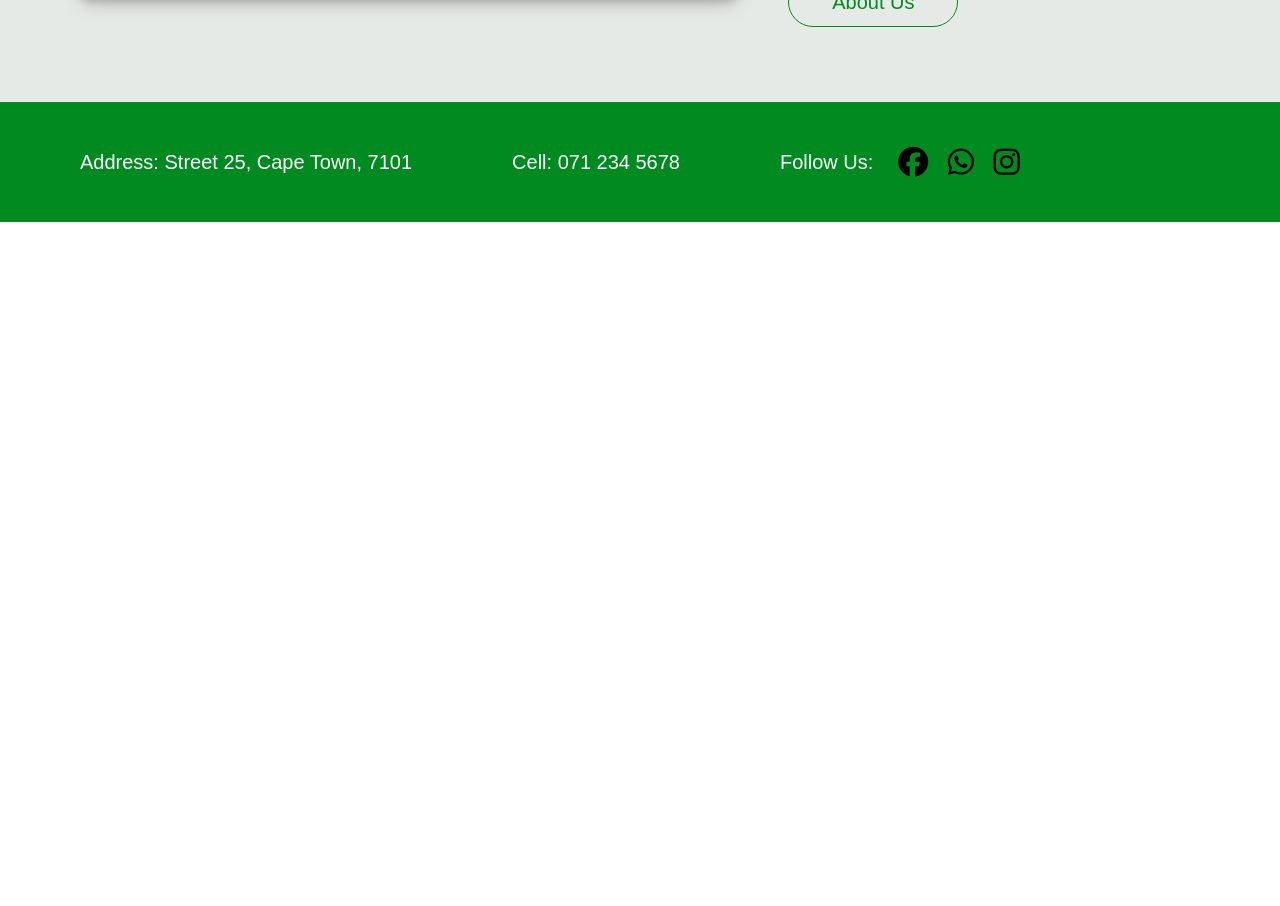
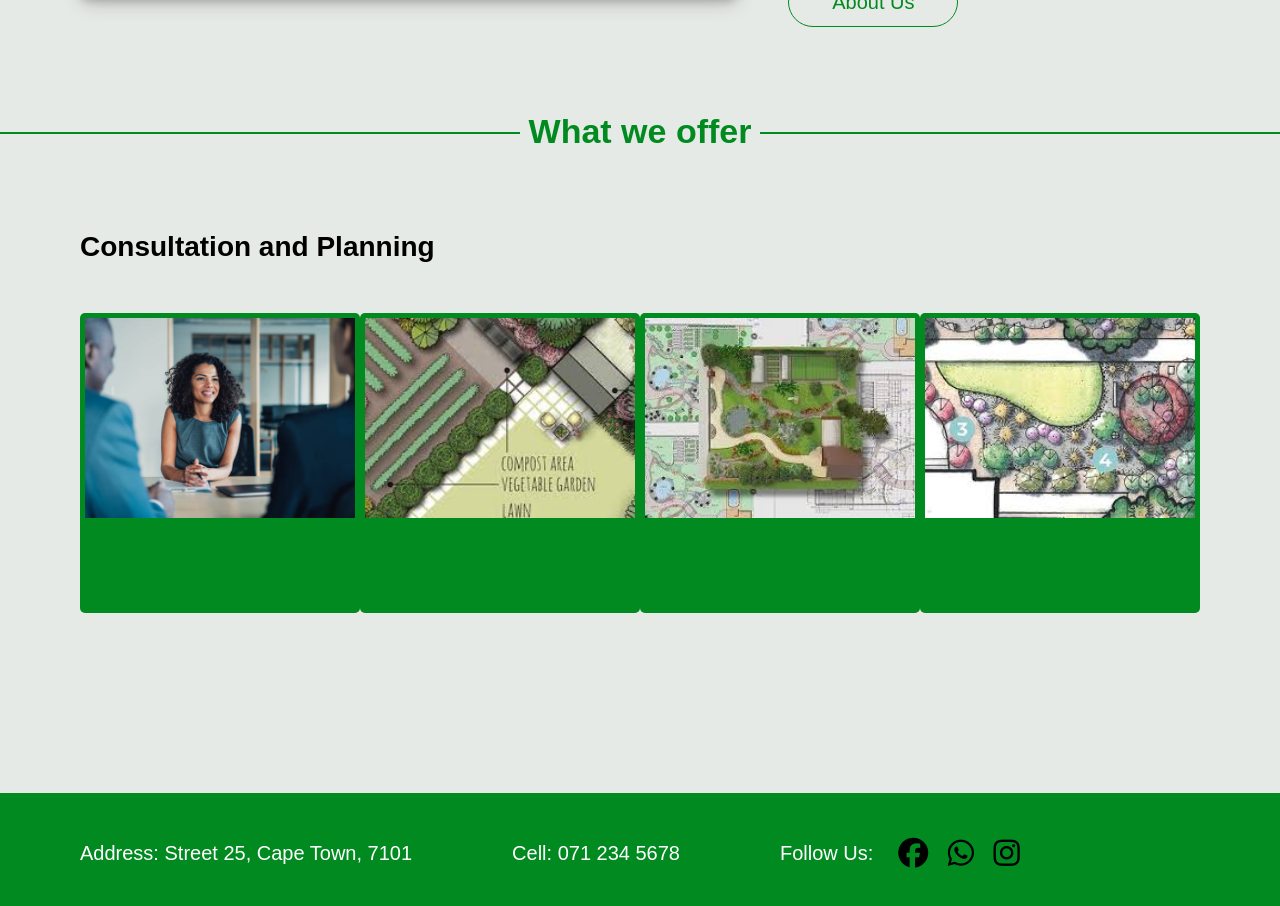
Before and after one commit to Phinda824/Flora-Landscaping-and-Garden-Design-project, a plain HTML site: page index.html in a window 1280 px wide. Shown: the part 1767-2673 px from the top of the page. Before the commit the page ends 1989 px from the top, so only its background shows below. Drawn offline with Linux system fonts and the light colour scheme; a web font is replaced by a local one.

Commit message:
adding services

```diff
--- a/index.html
+++ b/index.html
@@ -53,6 +53,30 @@
             </div>
         </div>
 
+        <!-----------------------Services-------------------------->
+        <div class="service-section">
+            <div class="serv-header">
+                <h1>What we offer</h1>
+            </div>
+            <div class="planning">
+                <h1>Consultation and Planning</h1>
+                <div class="cards-sect">
+                    <div class="cards">
+                        <img src="./images/consult.jpg" alt="">
+                    </div>
+                    <div class="cards">
+                        <img src="images/Design Images.jpeg" alt="">
+                    </div>
+                    <div class="cards">
+                        <img src="./images/Planning01.jpeg" alt="">
+                    </div>
+                    <div class="cards">
+                        <img src="./images/plan.jpg" alt="">
+                    </div>
+                </div>
+            </div>
+        </div>
+
         <!-----------------------Footer-------------------------->
         <div class="footer">
             <div class="address">Address: Street 25, Cape Town, 7101</div>
--- a/styles.css
+++ b/styles.css
@@ -199,8 +199,78 @@
     cursor: pointer;
     transition: 1s ease;
 }
+.infor-text .button:hover{
+    transform: scale(1.1);
+}
 
-/*Footer*/
+/***************Services****************/
+.service-section{
+    margin-top: 110px;
+}
+.serv-header h1{
+    font-size: 34px;
+    font-weight: 700;
+    color: #008a20;
+    text-align: center;
+    margin-top: 50px;
+    position: relative;
+}
+.serv-header h1::before{
+    content: "";
+    height: 2px;
+    width: 520px;
+    background-color: #008a20;
+    display: block;
+    position: absolute;
+    top: 50%;
+    left: 0;
+}
+.serv-header h1::after{
+    content: "";
+    height: 2px;
+    width: 520px;
+    background-color: #008a20;
+    display: block;
+    position: absolute;
+    top: 50%;
+    right: 0;
+}
+.planning{
+    padding: 80px;
+}
+.planning h1{
+    font-size: 28px;
+    font-weight: 700;
+    color: black;
+}
+.cards-sect{
+    width: 100%;
+    display: flex;
+    justify-content: space-between;
+    align-items: center;
+    margin-top: 50px;
+}
+.cards{
+    width: 280px;
+    height: 300px;
+    background-color: #008a20;
+    padding: 5px;
+    border-radius: 5px;
+}
+.cards img{
+    width: 100%;
+    height: 200px;
+    object-fit: cover;
+}
+
+
+
+
+
+
+
+
+/***************Footer****************/
 .footer{
     height: 120px;
     background: #008a20;
@@ -241,6 +311,6 @@
     margin-left: 15px;
     cursor: pointer;
 }
-.icons i:active{
-    transform: scale(0.98);
+.icons i:hover{
+    transform: scale(1.1);
 }
```
Also changed, not shown: images/Design Images.jpeg (added), images/Planning01.jpeg (added), images/consult.jpg (added), images/plan.jpg (added).
